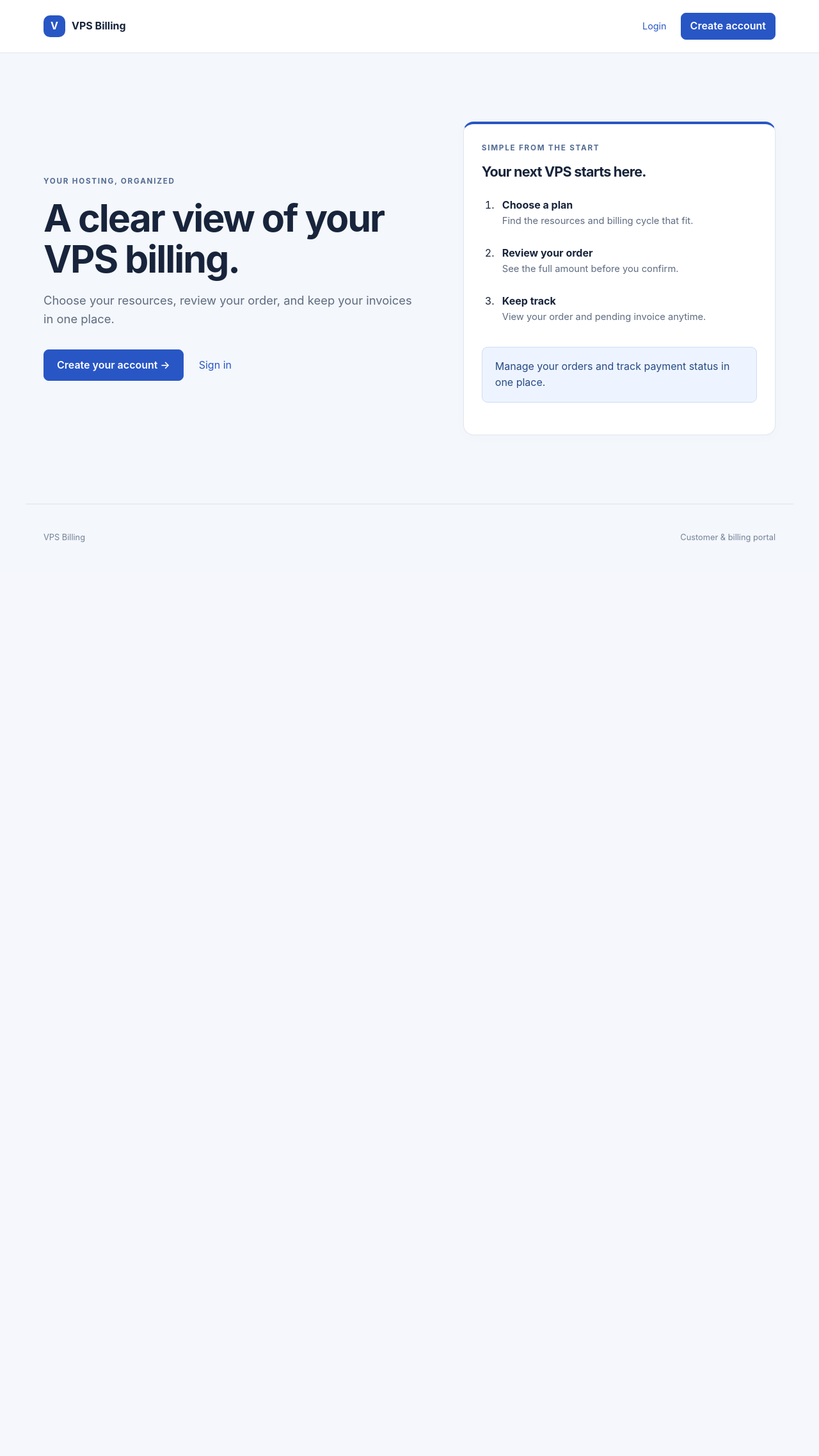
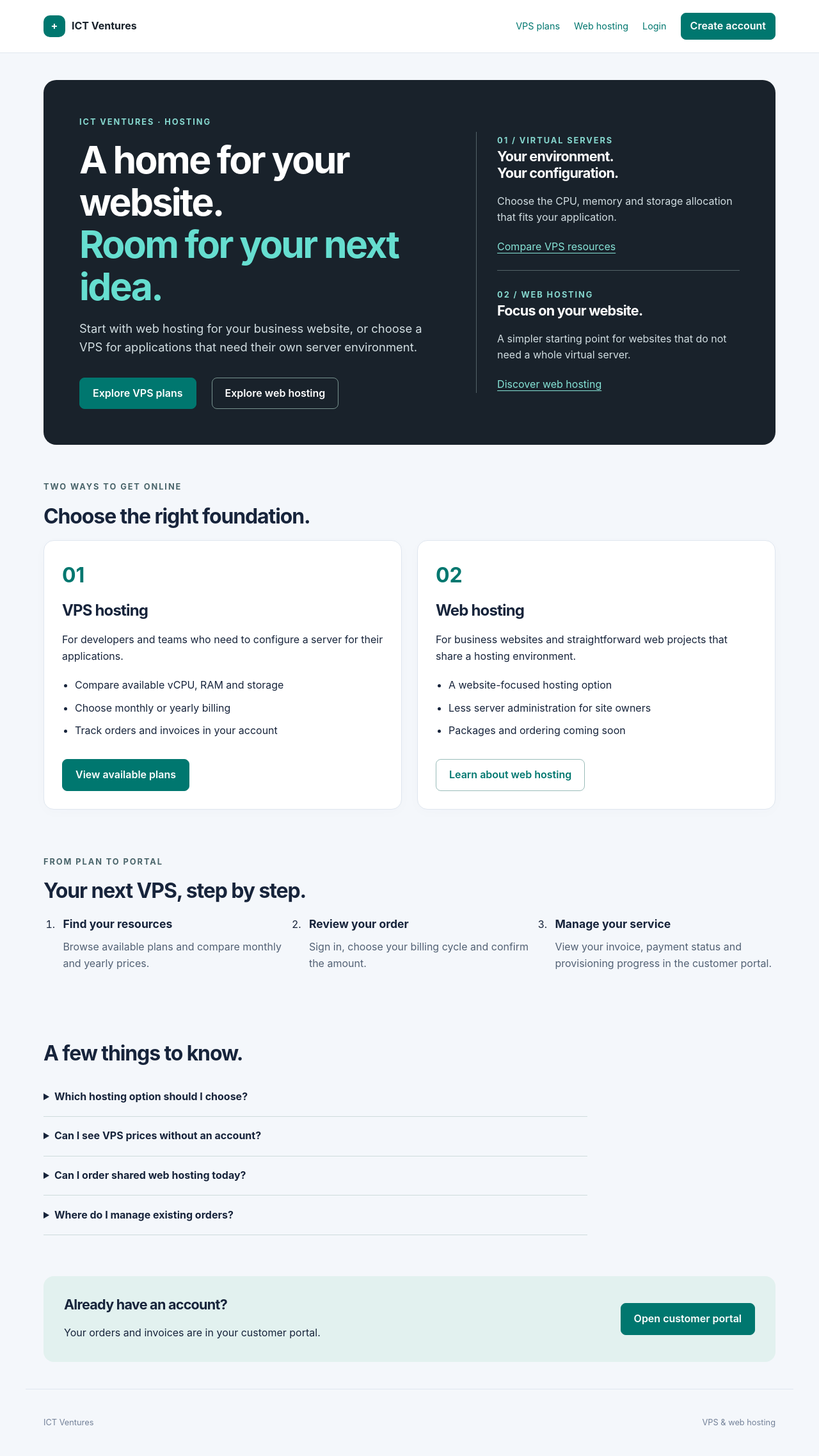
Before and after one commit to john-selwyn/proxmox-billing, a Django app: page / in a window 1280 px wide. Shown: the whole page at 64% size. Before the commit the page ends 847 px from the top, so only its background shows below. Run offline with Django 5.2, Linux system fonts and the light colour scheme.

Commit message:
Add ICT Ventures public VPS and web hosting storefront

```diff
--- a/billing/static/billing/portal.css
+++ b/billing/static/billing/portal.css
@@ -449,3 +449,20 @@ footer {
 }
 
 }
+
+
+/* ICT Ventures storefront and shared brand */
+a {color:#00776f}.brand-icon,.button,button {background:#00776f;border-color:#00776f}
+.button:hover,button:hover {background:#005f59;border-color:#005f59}
+.eyebrow {font-size:.8rem;color:#49646a}.brand {color:#19222b}
+.store-hero {display:grid;grid-template-columns:1.35fr 1fr;gap:4rem;background:#19222b;color:white;padding:3.5rem;border-radius:20px;align-items:center}
+.store-hero h1 {font-size:clamp(2.4rem,4.6vw,4rem);line-height:1.12;letter-spacing:-.045em}
+.store-hero em {font-style:normal;color:#66ded0}.store-hero .lead {color:#d2dee2}.store-hero .eyebrow {color:#86d8cf}
+.actions {flex-wrap:wrap}.button.secondary {background:transparent;color:#00776f;border-color:#9abcb9}.store-hero .secondary {color:white;border-color:#78938f}
+.service-index {border-left:1px solid #536368;padding-left:2rem}.service-index>div+div {border-top:1px solid #536368;padding-top:1.5rem;margin-top:1.5rem}.service-index p {color:#d2dee2}.service-index a {color:#86e4d7;text-decoration:underline;text-underline-offset:4px}
+.store-section {padding:3.5rem 0 1rem}.store-section>h2 {font-size:2rem}.service-grid {display:grid;grid-template-columns:1fr 1fr;gap:1.5rem}.service-grid h3 {font-size:1.5rem}.service-grid ul {padding-left:1.25rem;margin-bottom:2rem}.service-grid li {margin:.6rem 0}.service-number {display:block;color:#00776f;font-size:2rem;font-weight:700;margin-bottom:1rem}
+.journey {display:grid;grid-template-columns:repeat(3,1fr);gap:2rem;padding-left:1.4rem}.journey li {padding-left:.5rem}.journey strong {font-size:1.1rem}.journey p {margin-top:.6rem;color:#526174}
+.faq {max-width:850px}details {border-bottom:1px solid #cedbdc;padding:1.1rem 0}summary {cursor:pointer;font-weight:650}details p {margin:1rem 0 0}.portal-banner {margin-top:3rem;padding:2rem;background:#e2f1ef;border-radius:16px;display:flex;align-items:center;justify-content:space-between;gap:1.5rem}.portal-banner p {margin:0}.availability {display:inline-block;padding:.5rem 1rem;background:#e2f1ef;color:#185e57;border-radius:6px}.hosting-note {margin-top:1.5rem}
+:focus-visible {outline:3px solid #008e84;outline-offset:4px}.store-hero :focus-visible {outline-color:#86e4d7}
+@media(max-width:900px) {.store-hero {grid-template-columns:1fr;padding:2rem;gap:2rem}.service-index {border-left:0;border-top:1px solid #536368;padding:2rem 0 0}.nav-wrap {flex-wrap:wrap}.journey {grid-template-columns:1fr;gap:1rem}}
+@media(max-width:600px) {.service-grid {grid-template-columns:1fr}.store-hero {padding:1.5rem}.container {padding:28px 18px}.nav-wrap {padding:18px}.portal-banner {align-items:flex-start;flex-direction:column}.store-section {padding-top:2.5rem}nav {gap:14px}.actions {gap:14px}}
--- a/billing/templates/billing/base.html
+++ b/billing/templates/billing/base.html
@@ -3,18 +3,22 @@
 <head>
 <meta charset="utf-8">
 <meta name="viewport" content="width=device-width, initial-scale=1">
-<title>{% block title %}Customer portal{% endblock %} | VPS Billing</title>
+<title>{% block title %}Customer portal{% endblock %} | ICT Ventures</title>
 <link rel="stylesheet" href="{% static 'billing/portal.css' %}">
+<meta name="description" content="Explore ICT Ventures VPS and web hosting. Compare services and manage your VPS orders and invoices in one account.">
+<link rel="icon" type="image/svg+xml" href="{% static 'billing/favicon.svg' %}">
 </head>
 <body>
 <a class="skip" href="#main">Skip to content</a>
 <header>
 <div class="nav-wrap">
 <a class="brand" href="{% url 'home' %}">
-<span class="brand-icon">V</span> VPS Billing</a>
+<span class="brand-icon">+</span> ICT Ventures</a>
 <nav aria-label="Main navigation">
+<a href="{% url 'plans' %}">VPS plans</a>
+<a href="{% url 'web_hosting' %}">Web hosting</a>
 {% if user.is_authenticated %}<a href="{% url 'dashboard' %}">Dashboard</a>
-<a href="{% url 'plans' %}">VPS Plans</a>
+
 <a href="{% url 'orders' %}">Orders</a>
 <a href="{% url 'invoices' %}">Invoices</a>
 <a href="{% url 'account' %}">Account</a>
@@ -27,7 +31,7 @@
 </header>
 <main id="main" class="container">{% for message in messages %}
 <div class="notice" role="status">{{ message }}</div>{% endfor %}{% block content %}{% endblock %}</main>
-<footer class="container">VPS Billing <span>Customer &amp; billing portal</span>
+<footer class="container">ICT Ventures <span>VPS &amp; web hosting</span>
 </footer>
 </body>
 </html>
--- a/billing/templates/billing/home.html
+++ b/billing/templates/billing/home.html
@@ -1,30 +1,16 @@
-{% extends 'billing/base.html' %}{% block title %}Welcome{% endblock %}{% block content %}
-<section class="hero">
-<div>
-<p class="eyebrow">YOUR HOSTING, ORGANIZED</p>
-<h1>A clear view of your VPS billing.</h1>
-<p class="lead">Choose your resources, review your order, and keep your invoices in one place.</p>
-<div class="actions">{% if user.is_authenticated %}<a class="button" href="{% url 'dashboard' %}">Go to dashboard &rarr;</a>
-<a href="{% url 'plans' %}">Explore plans</a>{% else %}<a class="button" href="{% url 'register' %}">Create your account &rarr;</a>
-<a href="{% url 'login' %}">Sign in</a>{% endif %}</div>
-</div>
-<aside class="card hero-card">
-<p class="eyebrow">SIMPLE FROM THE START</p>
-<h2>Your next VPS starts here.</h2>
-<ol class="steps">
-<li>
-<strong>Choose a plan</strong>
-<span>Find the resources and billing cycle that fit.</span>
-</li>
-<li>
-<strong>Review your order</strong>
-<span>See the full amount before you confirm.</span>
-</li>
-<li>
-<strong>Keep track</strong>
-<span>View your order and pending invoice anytime.</span>
-</li>
-</ol>
-<p class="notice">Manage your orders and track payment status in one place.</p>
-</aside>
-</section>{% endblock %}
+{% extends 'billing/base.html' %}
+{% block title %}VPS & web hosting{% endblock %}
+{% block content %}
+<section class="store-hero">
+<div><p class="eyebrow">ICT VENTURES · HOSTING</p><h1>A home for your website.<br><em>Room for your next idea.</em></h1>
+<p class="lead">Start with web hosting for your business website, or choose a VPS for applications that need their own server environment.</p>
+<div class="actions"><a class="button" href="{% url 'plans' %}">Explore VPS plans</a><a class="button secondary" href="{% url 'web_hosting' %}">Explore web hosting</a></div></div>
+<aside class="service-index" aria-label="Hosting options"><div><span class="eyebrow">01 / VIRTUAL SERVERS</span><h2>Your environment.<br>Your configuration.</h2><p>Choose the CPU, memory and storage allocation that fits your application.</p><a href="{% url 'plans' %}">Compare VPS resources</a></div><div><span class="eyebrow">02 / WEB HOSTING</span><h2>Focus on your website.</h2><p>A simpler starting point for websites that do not need a whole virtual server.</p><a href="{% url 'web_hosting' %}">Discover web hosting</a></div></aside>
+</section>
+<section class="store-section" aria-labelledby="choose"><p class="eyebrow">TWO WAYS TO GET ONLINE</p><h2 id="choose">Choose the right foundation.</h2>
+<div class="service-grid"><article class="card"><span class="service-number">01</span><h3>VPS hosting</h3><p>For developers and teams who need to configure a server for their applications.</p><ul><li>Compare available vCPU, RAM and storage</li><li>Choose monthly or yearly billing</li><li>Track orders and invoices in your account</li></ul><a class="button" href="{% url 'plans' %}">View available plans</a></article>
+<article class="card"><span class="service-number">02</span><h3>Web hosting</h3><p>For business websites and straightforward web projects that share a hosting environment.</p><ul><li>A website-focused hosting option</li><li>Less server administration for site owners</li><li>Packages and ordering coming soon</li></ul><a class="button secondary" href="{% url 'web_hosting' %}">Learn about web hosting</a></article></div></section>
+<section class="store-section"><p class="eyebrow">FROM PLAN TO PORTAL</p><h2>Your next VPS, step by step.</h2><ol class="journey"><li><strong>Find your resources</strong><p>Browse available plans and compare monthly and yearly prices.</p></li><li><strong>Review your order</strong><p>Sign in, choose your billing cycle and confirm the amount.</p></li><li><strong>Manage your service</strong><p>View your invoice, payment status and provisioning progress in the customer portal.</p></li></ol></section>
+<section class="store-section faq"><h2>A few things to know.</h2><details><summary>Which hosting option should I choose?</summary><p>Web hosting suits a conventional website without custom server requirements. A VPS gives you a separate server environment for applications that need more configuration. Check the plan resources against your application requirements.</p></details><details><summary>Can I see VPS prices without an account?</summary><p>Yes. Browse the VPS plans first. You will need to sign in before selecting a billing cycle and placing an order.</p></details><details><summary>Can I order shared web hosting today?</summary><p>Web hosting packages are being prepared. Online ordering is not available yet.</p></details><details><summary>Where do I manage existing orders?</summary><p>Sign in to your customer dashboard to see your orders, invoices and account details.</p></details></section>
+<section class="portal-banner"><div><h2>Already have an account?</h2><p>Your orders and invoices are in your customer portal.</p></div><a class="button" href="{% if user.is_authenticated %}{% url 'dashboard' %}{% else %}{% url 'login' %}{% endif %}">Open customer portal</a></section>
+{% endblock %}
--- a/billing/templates/billing/plans.html
+++ b/billing/templates/billing/plans.html
@@ -2,6 +2,7 @@
 <p class="eyebrow">FIND YOUR FIT</p>
 <h1>Resources for your next project.</h1>
 <p class="lead">Choose a VPS plan, then select monthly or yearly billing. All prices in PHP.</p>
+{% if not user.is_authenticated %}<p class="notice">Browse freely. Sign in when you are ready to choose a billing cycle and place your order.</p>{% endif %}
 <div class="grid plans">{% for plan in plans %}
 <article class="card plan">
 <h2>{{ plan.name }}</h2>
@@ -17,7 +18,7 @@
 <li>
 <strong>{{ plan.storage }} GB</strong> storage</li>
 </ul>
-<a class="button" href="{% url 'select_plan' plan.pk %}">Select plan &rarr;</a>
+<a class="button" href="{% url 'select_plan' plan.pk %}">Choose this plan</a>
 </article>{% empty %}
 <div class="card empty">
 <h2>New plans are on the way.</h2>
--- a/billing/tests.py
+++ b/billing/tests.py
@@ -58,7 +58,7 @@ class PortalTests(TestCase):
 
     def test_anonymous_pages_are_protected(self):
         self.client.logout()
-        for name, args in [('dashboard', []), ('plans', []), ('orders', []),
+        for name, args in [('dashboard', []), ('orders', []),
             ('invoices', []), ('account', []), ('select_plan', [self.plan.pk]),
             ('invoice', [1]), ('order_detail', [1]), ('order_confirm', [])]:
             with self.subTest(page=name):
--- a/billing/urls.py
+++ b/billing/urls.py
@@ -3,6 +3,7 @@ from django.urls import path
 from . import payment_views, views
 
 urlpatterns = [
+    path("web-hosting/", views.web_hosting, name="web_hosting"),
     path("orders/<int:order_id>/pay/", payment_views.pay_now, name="pay_now"),
     path("payments/xendit/<int:order_id>/return/", payment_views.payment_return, name="xendit_return"),
     path("payments/xendit/<int:order_id>/cancel/", payment_views.payment_return, name="xendit_cancel"),
--- a/billing/views.py
+++ b/billing/views.py
@@ -26,6 +26,11 @@ def customer_for(user):
 @require_GET
 def home(request):
     return render(request, 'billing/home.html')
+
+
+@require_GET
+def web_hosting(request):
+    return render(request, 'billing/web_hosting.html')
 
 
 @require_http_methods(['GET', 'POST'])
@@ -59,7 +64,6 @@ def dashboard(request):
     })
 
 
-@login_required
 @require_GET
 def plans(request):
     return render(request, 'billing/plans.html', {
```
Also changed, not shown: billing/templates/billing/web_hosting.html (added, +7 -0 lines), billing/test_storefront.py (added, +42 -0 lines), billing/static/billing/favicon.svg (added).
